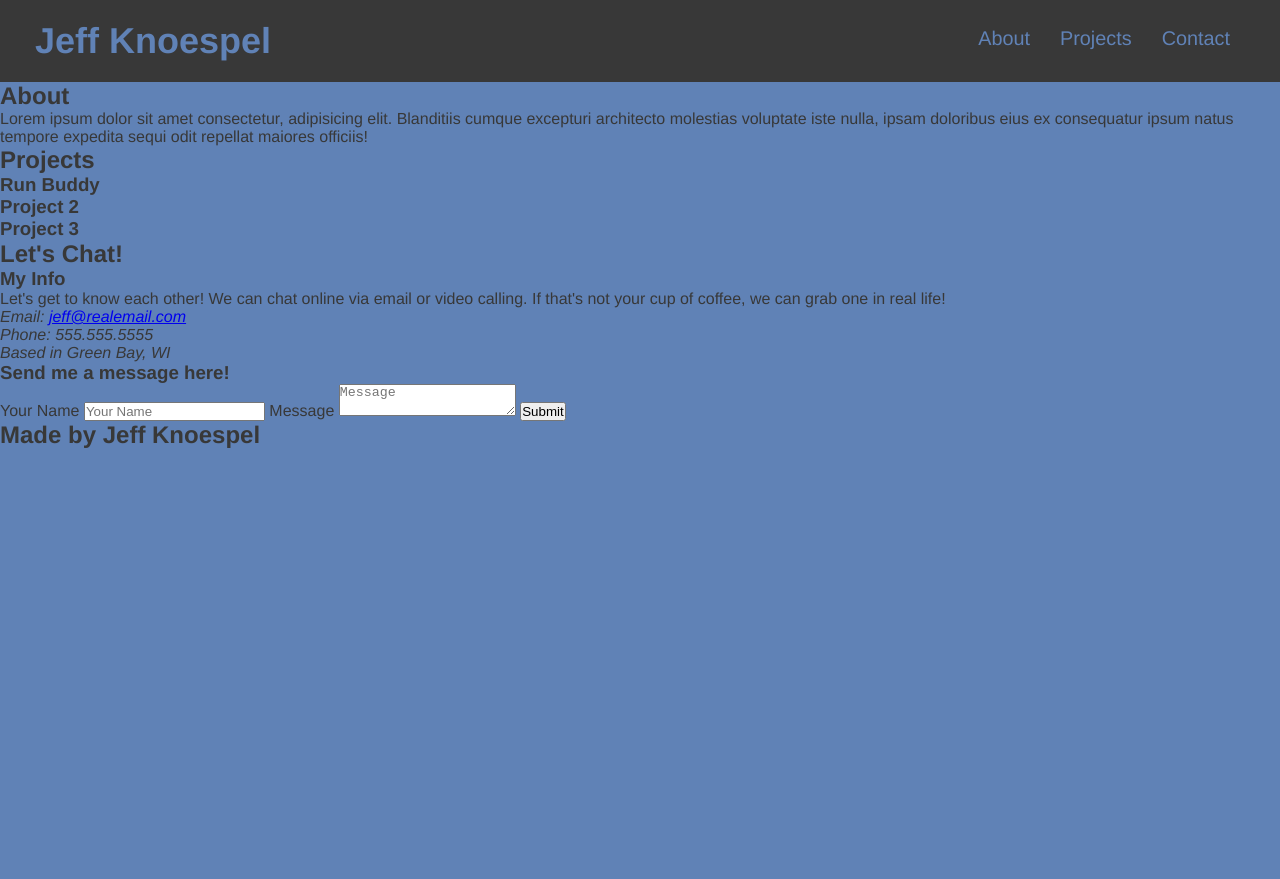
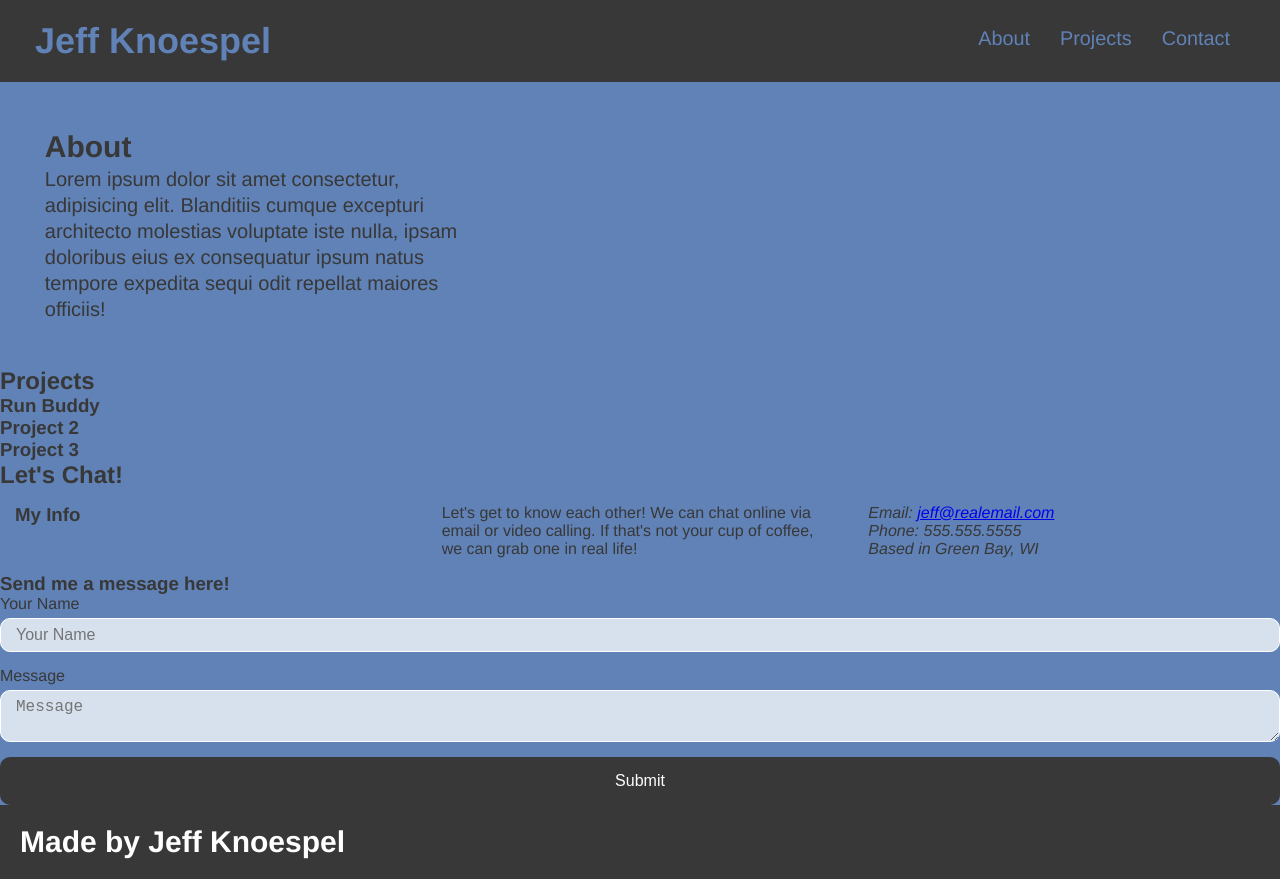
Before and after one commit to jeffywk/portfolio-jeff, a plain HTML site: page index.html in a window 1280 px wide. Before the commit the page ends 800 px from the top, so only its background shows below. Drawn offline with Linux system fonts and the light colour scheme.

Commit message:
added divs and css to about and contact

```diff
--- a/assets/css/style.css
+++ b/assets/css/style.css
@@ -67,9 +67,68 @@ header h1 {
     background-attachment: fixed;
     background-position: 80%;
 }
+.about-section {
+    width: 35%;
+    text-align: left;
+    margin: 3.5%;
+    font-size: 20px;
+    line-height: 1.3;
+}
+.flex-row {
+    display: flex;
+}
+.contact-info {
+    display: flex;
+    justify-content: space-between;
+    flex-wrap: wrap;
+}
+.contact-info > * {
+    flex: 1;
+    margin: 15px;
+}
+.contact-form input, .contact-form textarea {
+    border: 1px solid var(--secondary-color);
+    display: block;
+    padding: 7px 15px;
+    font-size: 16px;
+    color: var(--secondary-color);
+    width: 100%;
+    margin-bottom: 15px;
+    margin-top: 5px;
+    border-radius: 10px;
+    background-color: rgba(255,255,255, 0.75);
+}
+.contact-form input:focus, .contact-form textarea:focus {
+    background-color: rgba(255,255,255,1);
+    outline: none;
+}
+
+.contact-form button {
+    width: 100%;
+    border: none;
+    background: var(--primary-color);
+    color: var(--secondary-color);
+    text-align: center;
+    padding: 15px 0;
+    font-size: 16px;
+    border-radius: 10px;
+}
+.contact-form button:hover {
+    color: var(--primary-color);
+    background: var(--secondary-color);
+}
+
 footer {
+    background: var(--primary-color);
     width: 100%;
+    padding: 20px;
     display: flex;
+    justify-content: space-between;
     flex-wrap: wrap;
-    justify-content: space-between;
-}
+  }
+
+  footer h2 {
+    color: var(--secondary-color);
+    font-size: 30px;
+    margin: 0;
+  }
--- a/index.html
+++ b/index.html
@@ -60,7 +60,10 @@
     </section>
     <!-- contact -->
     <section id="contact">
+        <div class="flex-row">
             <h2>Let's Chat!</h2>
+        </div>
+        <div class="contact-info">
             <h3>My Info</h3>
             <p>Let's get to know each other! We can chat online via email or video calling. If that's not your cup of coffee, we can grab one in real life!</p>
             <address>
@@ -68,6 +71,8 @@
                 Phone: 555.555.5555</br>
                 Based in Green Bay, WI<br/>
             </address>
+        </div>
+            <div class="contact-form">
                 <h3>Send me a message here!</h3>
                 <label for="contact-name">Your Name</label>
                 <input type="text" id="contact-name" placeholder="Your Name" />
@@ -76,6 +81,7 @@
                 <textarea id="contact-message" placeholder="Message"></textarea>
 
                 <button type="submit">Submit</button>
+            </div>
     </section>
     <!-- footer -->
     <footer>
```
Lines whose indentation alone changed are shown as unchanged.
